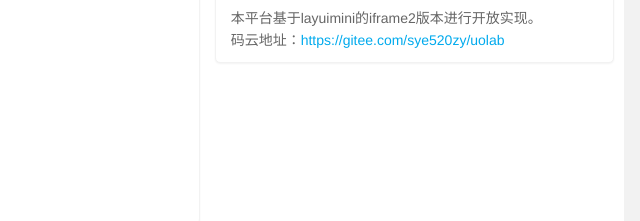
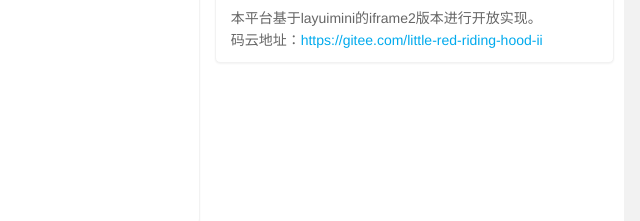
Before and after one commit to tomkoeilal-blip/wenjuanxhm, a plain HTML site: page page/home.html in a window 1280 px wide. Shown: the part 652-873 px from the top of the page, 640-1280 px from the left. Drawn offline with Linux system fonts and the light colour scheme.

Commit message:
Update home.html

```diff
--- a/page/home.html
+++ b/page/home.html
@@ -255,7 +255,7 @@
                     <div class="layui-card-header"><i class="fa fa-paper-plane-o icon"></i>作者心语</div>
                     <div class="layui-card-body layui-text layadmin-text">
                         <p>本平台基于layuimini的iframe2版本进行开放实现。</p>
-                        <p>码云地址：<a target="_blank" href="https://gitee.com/sye520zy/uolab">https://gitee.com/sye520zy/uolab</a></p>
+                        <p>码云地址：<a target="_blank" href="https://gitee.com/little-red-riding-hood-ii">https://gitee.com/little-red-riding-hood-ii</a></p>
                     </div>
                 </div>
 
```
